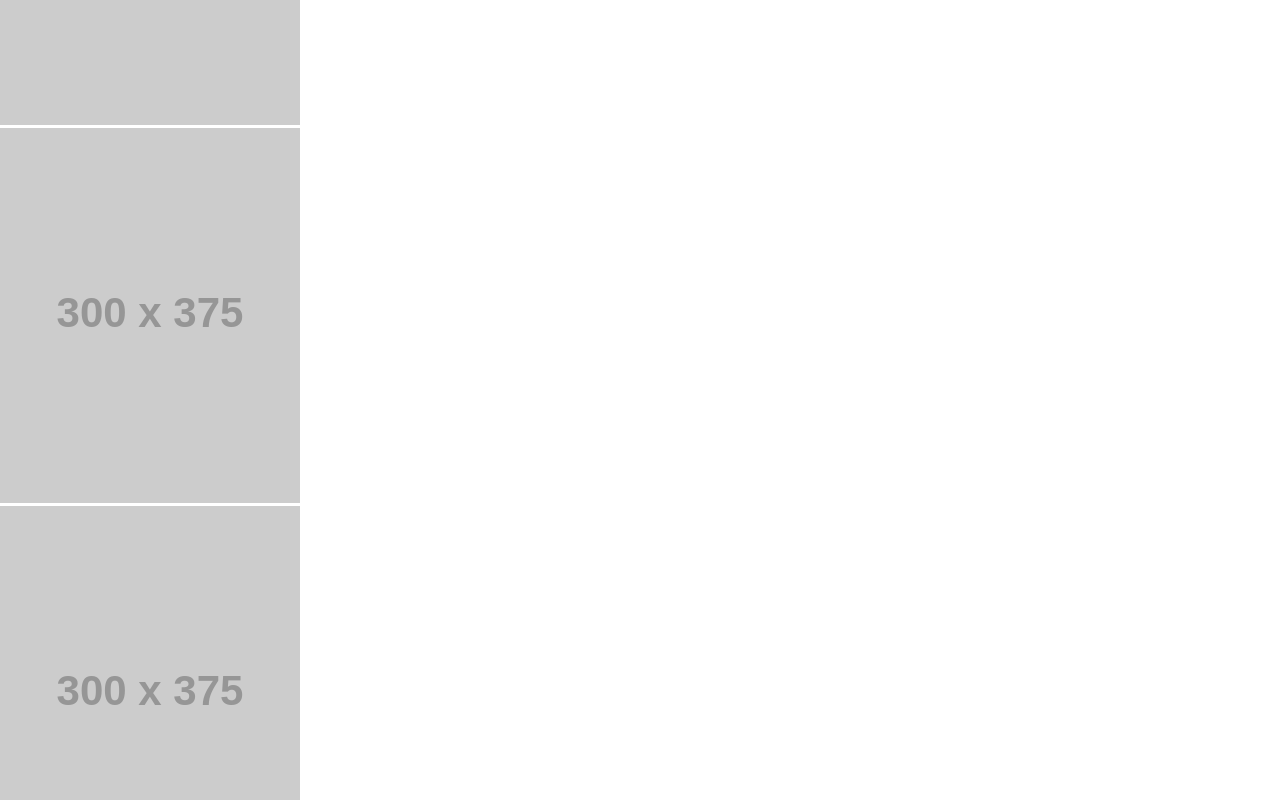
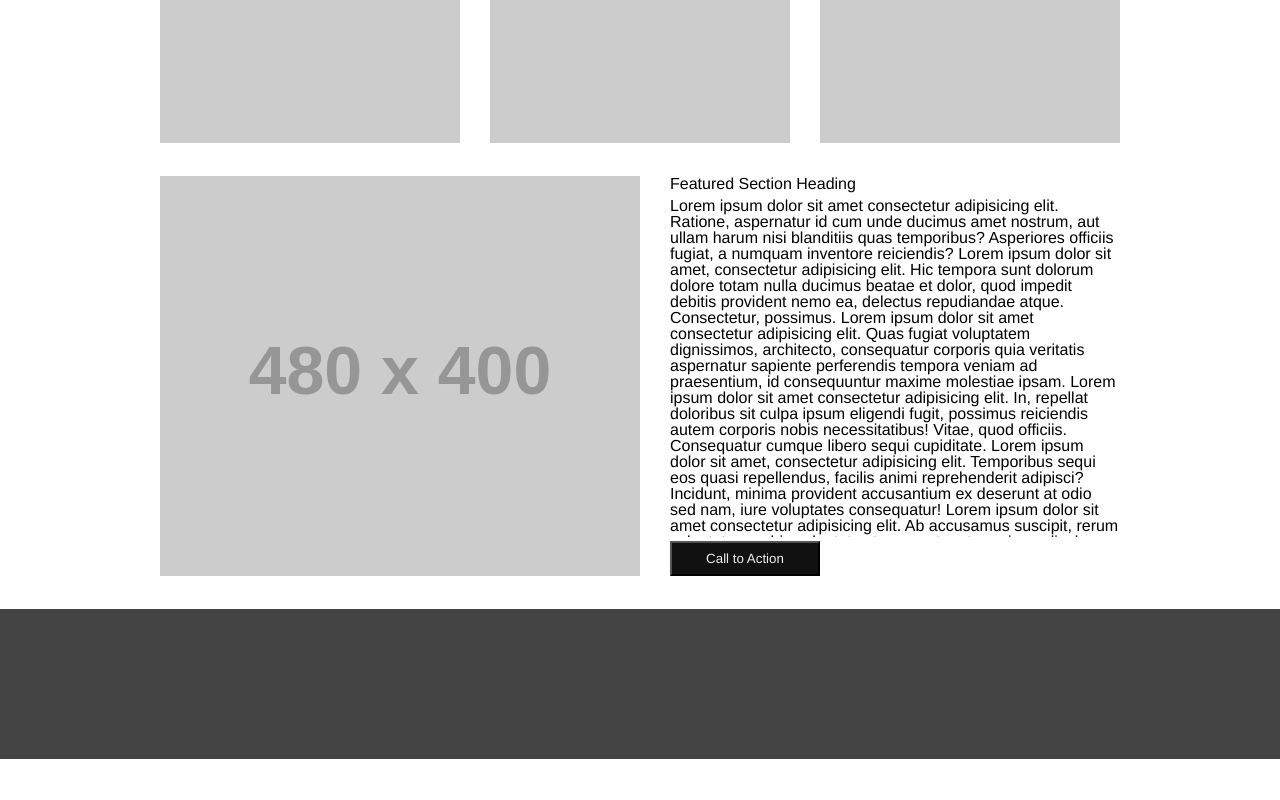
Before and after one commit to gpadmapriya/wireframe-exercise, a plain HTML site: page index.html in a window 1280 px wide. Shown: the part 840-1640 px from the top of the page. After the commit the page ends 1599 px from the top, so only its background shows below. Drawn offline with Linux system fonts and the light colour scheme; placeholder pictures from the web are drawn by us.

Commit message:
Elements places correctly using CSS

```diff
--- a/index.html
+++ b/index.html
@@ -13,15 +13,19 @@
 
 <body>
   <header>
+
     <nav>
       <img src="https://placehold.it/200x70/111" />
+
       <ul>
-        <li><a href="#">Nav Item 1</a></li>
-        <li><a href="#">Nav Item 2</a></li>
-        <li><a href="#">Nav Item 3</a></li>
-        <li><a href="#">Nav Item 4</a></li>
+        <li>Nav Item 1</li>
+        <li>Nav Item 2</li>
+        <li>Nav Item 3</li>
+        <li>Nav Item 4</li>
       </ul>
+
     </nav>
+
   </header>
   <main>
     <img src="https://placehold.it/960x450/111" />
@@ -31,9 +35,10 @@
       <li><img src="https://placehold.it/300x375/111" /></li>
     </ul>
     <article>
-      <img src="https://placehold.it/480x400/111" />
+
       <section>
-        <h3>Featured Section heading</h3>
+        <h3>Featured Section Heading</h3>
+        <div>
           <p>
             Lorem ipsum dolor sit amet consectetur adipisicing elit. Ratione,
             aspernatur id cum unde ducimus amet nostrum, aut ullam harum nisi
@@ -41,12 +46,22 @@
             inventore reiciendis? Lorem ipsum dolor sit amet, consectetur
             adipisicing elit. Hic tempora sunt dolorum dolore totam nulla
             ducimus beatae et dolor, quod impedit debitis provident nemo ea,
-          delectus repudiandae atque. Consectetur, possimus.
+            delectus repudiandae atque. Consectetur, possimus. Lorem ipsum dolor sit amet consectetur adipisicing elit.
+            Quas fugiat voluptatem dignissimos, architecto, consequatur corporis quia veritatis aspernatur sapiente
+            perferendis tempora veniam ad praesentium, id consequuntur maxime molestiae ipsam. Lorem ipsum dolor sit
+            amet consectetur adipisicing elit. In, repellat doloribus sit culpa ipsum eligendi fugit, possimus
+            reiciendis autem corporis nobis necessitatibus! Vitae, quod officiis. Consequatur cumque libero sequi
+            cupiditate. Lorem ipsum dolor sit amet, consectetur adipisicing elit. Temporibus sequi eos quasi
+            repellendus, facilis animi reprehenderit adipisci? Incidunt, minima provident accusantium ex deserunt at
+            odio sed nam, iure voluptates consequatur! Lorem ipsum dolor sit amet consectetur adipisicing elit. Ab
+            accusamus suscipit, rerum voluptatum nobis voluptates tempore tenetur quia explicabo deserunt cum sed
+            assumenda aperiam dolore exercitationem quod iste asperiores? Culpa.
           </p>
+        </div>
         <button>Call to Action</button>
 
       </section>
-
+      <img src="https://placehold.it/480x400/111" />
     </article>
   </main>
   <footer></footer>
--- a/style.css
+++ b/style.css
@@ -0,0 +1,117 @@
+*{
+  box-sizing: border-box;
+  font-family: Helvetica, sans-serif;
+}
+header {
+  height: 95px;
+  background-color: #999;
+  margin-bottom: 30 px;
+  /*margin: auto;*/
+
+}
+
+/*div {
+  width: 960px;
+  margin: auto;
+
+}*/
+
+nav {
+  width: 960px;
+  padding: 0px;
+  margin: auto;
+  /*text-align: center;*/
+}
+nav > img {
+  margin-left: 45px;
+  margin-top: 10px;
+  /*padding: 20 px; */
+}
+main {
+  width: 960px;
+  margin: auto;
+}
+
+footer {
+  background-color: #444;
+  height: 150px;
+}
+
+
+
+nav > ul {
+  /*position: absolute;
+  top: 50%;*/
+  height: 70px;
+  margin-top: 30px;
+  float: right;
+  width: 70%;
+}
+
+nav > ul > li {
+  float: left;
+  margin-right: 70px;
+  /*line-height: 60px;*/
+}
+
+/*nav > ul > li:first-child {
+  margin-right: 25px;
+}*/
+
+main > img:first-child {
+  margin-top: 25px;
+  margin-bottom: 30px;
+}
+
+main > ul > li {
+  float: left;
+}
+
+main > ul > li:nth-child(3n + 2) {
+  margin: 0 30px;
+}
+
+main > ul {
+  margin-bottom: 30px;
+  overflow: hidden;
+}
+
+main > article {
+  margin-bottom: 30px;
+}
+
+main > article > section{
+  width: 50%;
+  float: right;
+  padding-left: 30px
+}
+section {
+  position: relative;
+  height: 400px;
+}
+section > button {
+  width: 150px;
+  height: 35px;
+  background-color: #111;
+  color: #eee;
+  position: absolute;
+  bottom: 0px;
+}
+h3 {
+  font-size: 1.3em;
+  height: 22px;
+  /*margin-bottom: 30px;*/
+
+}
+
+section div{
+  font-size: 1em;
+  overflow: hidden;
+  height: 339px;
+}
+
+p{
+  margin-bottom: 7px;
+  font-style: italic;
+  /*overflow-y: scroll;*/
+}
```
Lines whose indentation alone changed are shown as unchanged.
